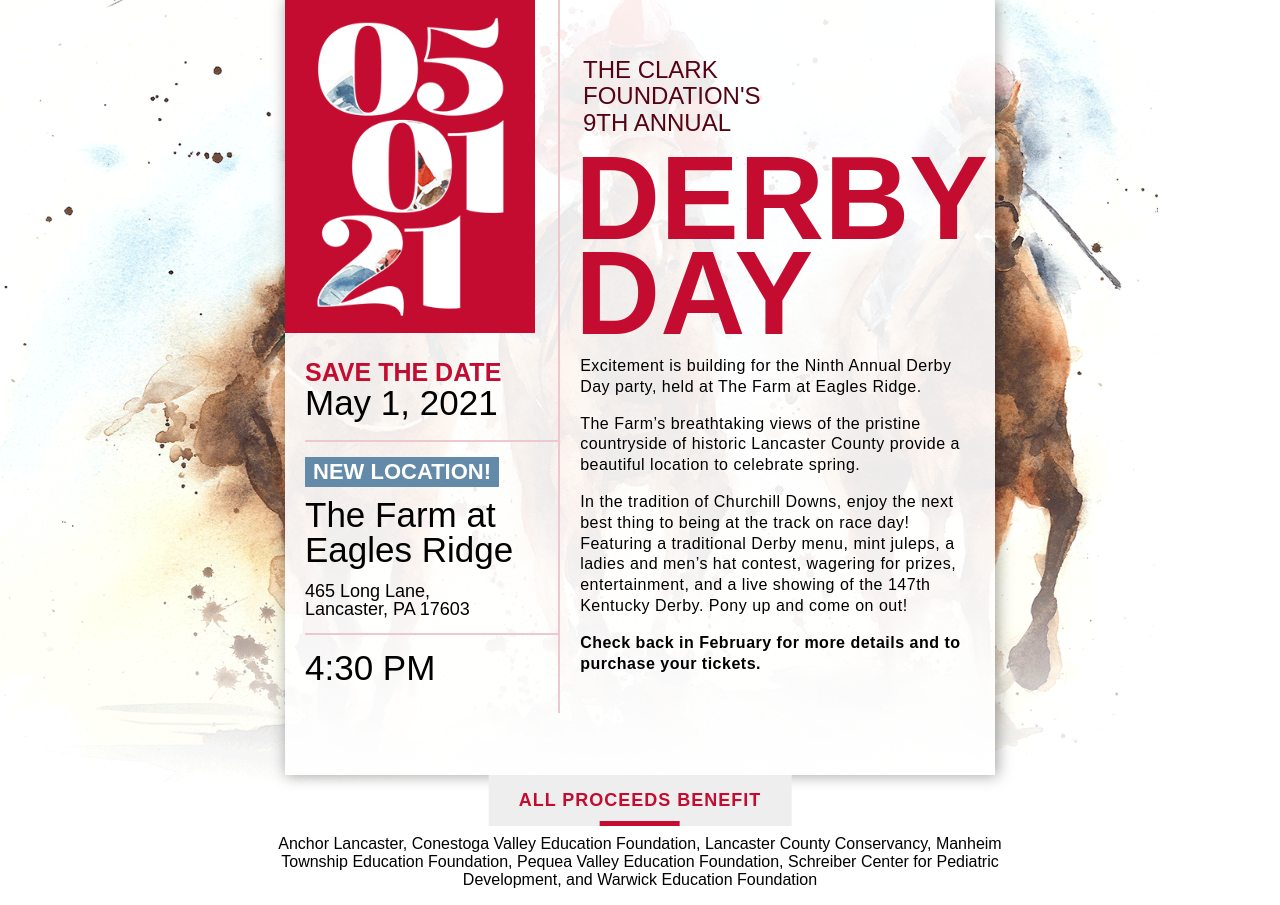
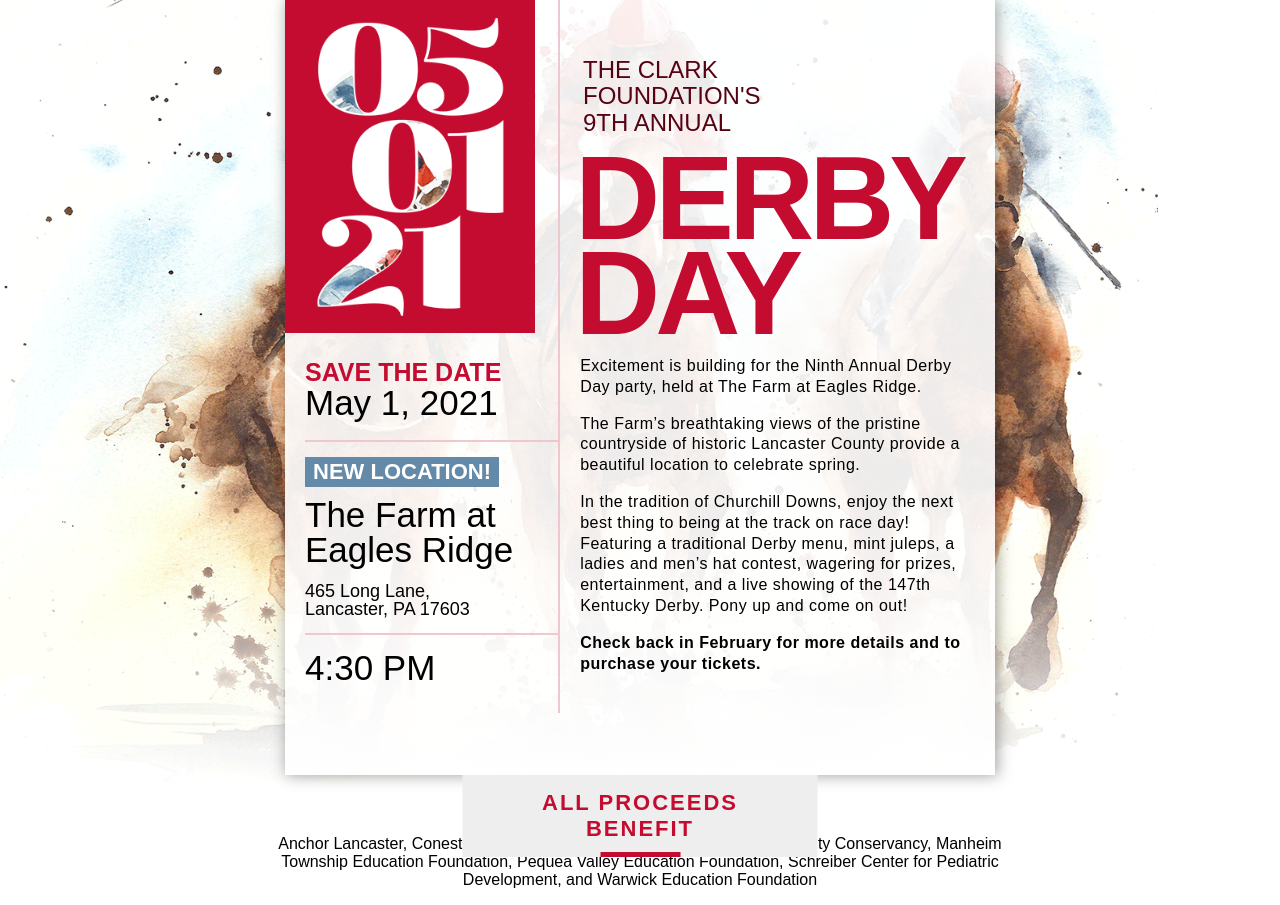
Before and after one commit to lisli/dd-std-2021, a PHP site: page / in a window 1280 px wide. Run offline with PHP 8.4, Linux system fonts and the light colour scheme; some libraries are stand-ins or nearby versions; some web fonts are replaced.

Commit message:
letter spacing and font size

```diff
--- a/dist/css/styles.css
+++ b/dist/css/styles.css
@@ -73,7 +73,8 @@
   font-size: 88px;
   font-weight: bold;
   text-transform: uppercase;
-  line-height: .8; }
+  line-height: .8;
+  letter-spacing: -5px; }
   @media (min-width: 1024px) {
     .header--large {
       font-size: 118px; } }
@@ -220,14 +221,14 @@
 
 .charity__header {
   font-family: oskar, sans-serif;
-  font-size: 18px;
+  font-size: 22px;
   background: #eeeeee;
   color: #c30c30;
   text-transform: uppercase;
   text-align: center;
   font-weight: bold;
-  letter-spacing: 1px;
-  width: 63%;
+  letter-spacing: 2px;
+  width: 77%;
   margin: 0;
   padding: 15px 30px;
   position: absolute;
--- a/src/scss/styles.scss
+++ b/src/scss/styles.scss
@@ -112,6 +112,7 @@
     font-weight: bold;
     text-transform: uppercase;
     line-height: .8;
+    letter-spacing: -5px;
 
     @media (min-width: $smallDesktop) {
         font-size: 118px;
@@ -287,14 +288,14 @@
 
 .charity__header {
     font-family: $oskar;
-    font-size: 18px;
+    font-size: 22px;
     background: $grey;
     color: $red;
     text-transform: uppercase;
     text-align: center;
     font-weight: bold;
-    letter-spacing: 1px;
-    width: 63%;
+    letter-spacing: 2px;
+    width: 77%;
     margin: 0;
     padding: 15px 30px;
     position: absolute;
```
